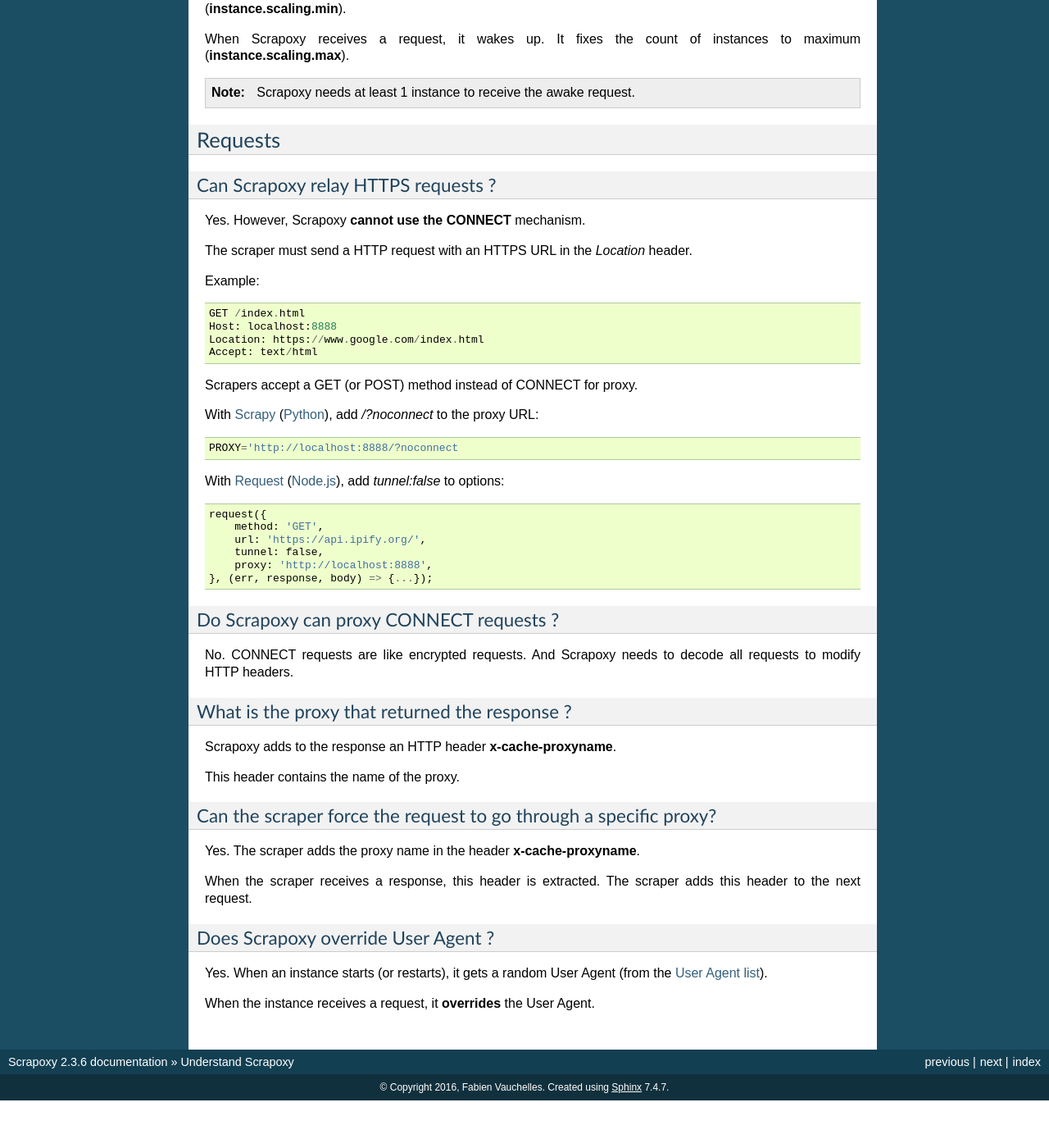
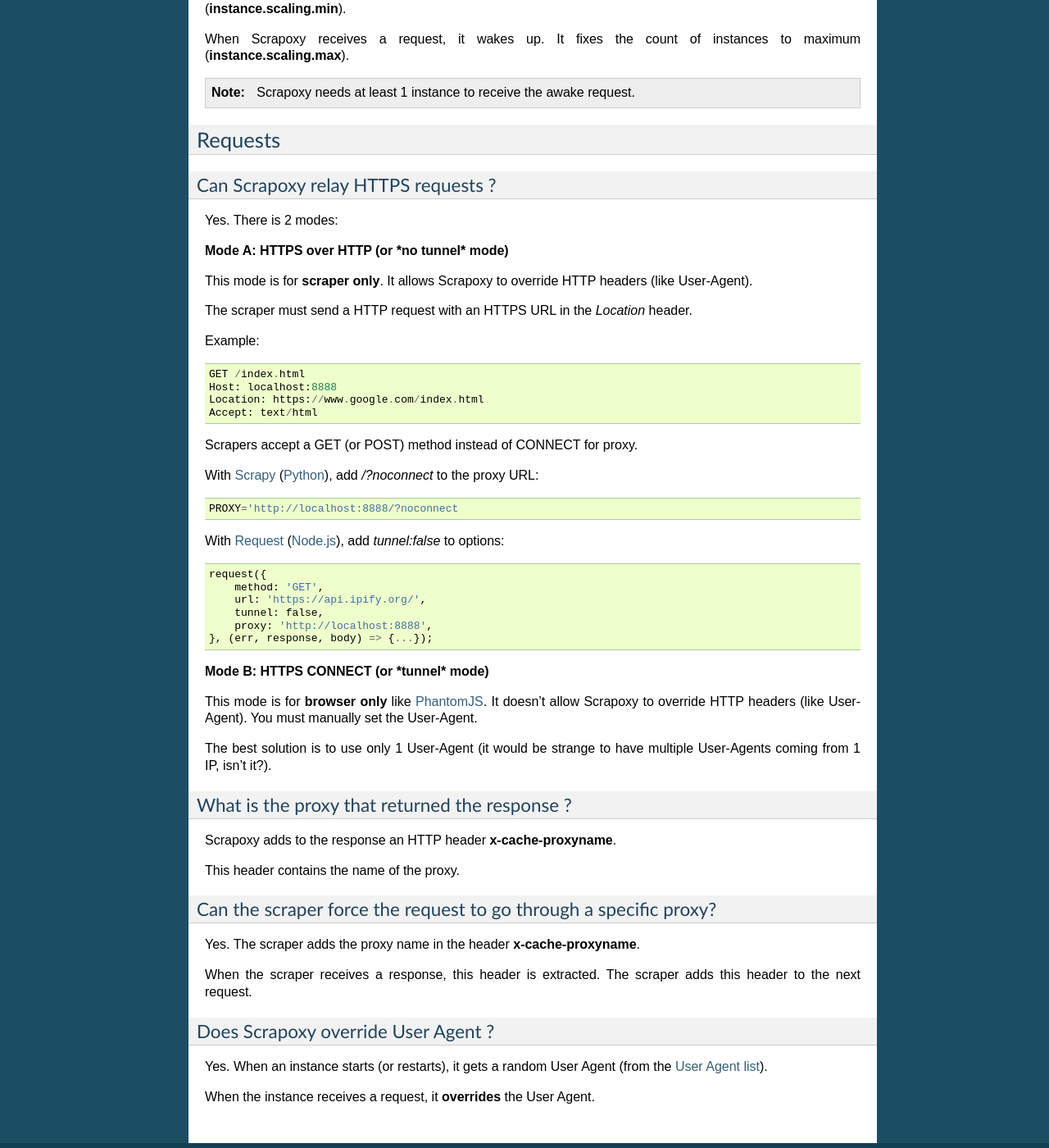
Before and after one commit to zahlio/scrapoxy, a Sphinx documentation site: the page built from docs/advanced/understand/index.rst, in a window 1280 px wide and 1400 px high, scrolled down 2102 px. Shown: the whole window at 82% size. Built offline with Sphinx 7.4.7, drawn with Linux system fonts in a browser that asks for light colours; before the commit the page ends 3444 px from its top, so only the background shows below that; some of the changed text lies outside the part shown.

Commit message:
doc(connect): add documentation for connect method

```diff
--- a/docs/advanced/understand/index.rst
+++ b/docs/advanced/understand/index.rst
@@ -70,9 +70,14 @@
 ========
 
 Can Scrapoxy relay HTTPS requests ?
---------------------------------------
+-----------------------------------
 
-Yes. However, Scrapoxy **cannot use the CONNECT** mechanism.
+Yes. There is 2 modes:
+
+
+**Mode A: HTTPS over HTTP (or *no tunnel* mode)**
+
+This mode is for **scraper only**. It allows Scrapoxy to override HTTP headers (like User-Agent).
 
 The scraper must send a HTTP request with an HTTPS URL in the *Location* header.
 
@@ -100,10 +105,11 @@
     }, (err, response, body) => {...});
 
 
-Do Scrapoxy can proxy CONNECT requests ?
-----------------------------------------
+**Mode B: HTTPS CONNECT (or *tunnel* mode)**
 
-No. CONNECT requests are like encrypted requests. And Scrapoxy needs to decode all requests to modify HTTP headers.
+This mode is for **browser only** like PhantomJS_. It doesn't allow Scrapoxy to override HTTP headers (like User-Agent). You must manually set the User-Agent.
+
+The best solution is to use only 1 User-Agent (it would be strange to have multiple User-Agents coming from 1 IP, isn't it?).
 
 
 What is the proxy that returned the response ?
@@ -133,6 +139,7 @@
 
 .. _`AWS / EC2`: https://aws.amazon.com/ec2
 .. _`Node.js`: https://nodejs.org
+.. _PhantomJS: http://phantomjs.org
 .. _Python: https://www.python.org
 .. _Request: https://www.npmjs.com/package/request
 .. _Scrapy: http://scrapy.org
```
